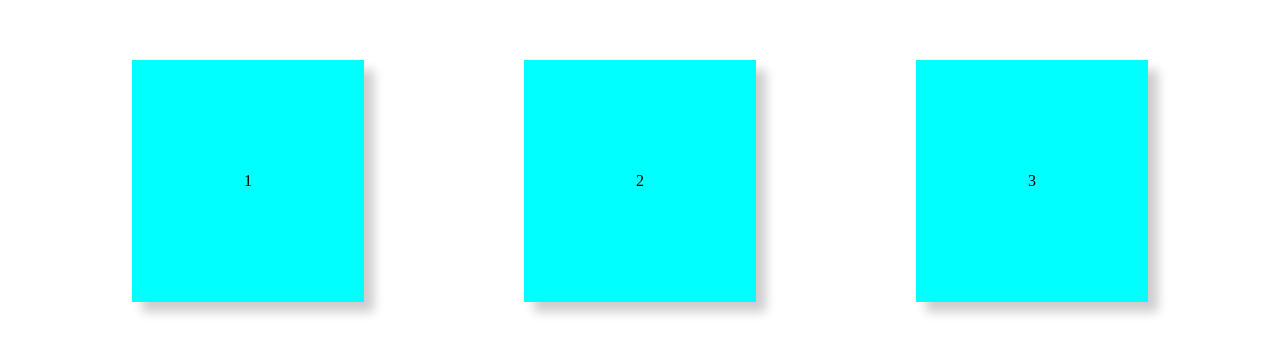
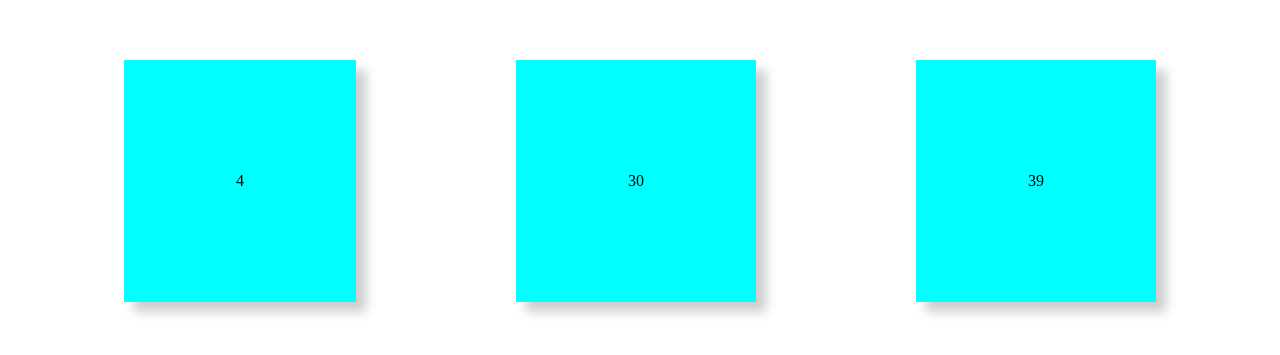
Before and after one commit to Igprad01/Jam-Digital, a website: page public/index.html in a window 1280 px wide. Shown: the part 227-582 px from the top of the page. Drawn offline with Linux system fonts and the light colour scheme.

Commit message:
initial commit

```diff
--- a/public/index.html
+++ b/public/index.html
@@ -8,9 +8,9 @@
 </head>
 <body>
     <div class="card">
-        <div class="jam" id="jam">1</div>
-        <div class="menit" id="menit">2</div>
-        <div class="detik" id="detik">3</div>
+        <div class="jam" id="jam"></div>
+        <div class="menit" id="menit"></div>
+        <div class="detik" id="detik"></div>
     </div>
     <script src="./js/script.js"></script>
 </body>
--- a/public/js/script.js
+++ b/public/js/script.js
@@ -3,7 +3,15 @@ const menit = document.getElementById('menit');
 const detik = document.getElementById('detik');
 
 function JamDigital() {
-    let date = new date();
-    let hours = get.hours();
-    // dilanjutkan nanti masih ga focus
+    const tgl = new Date();
+    const hours = tgl.getHours();
+    const dtk = tgl.getSeconds();
+    const mnt = tgl.getMinutes();
+    jam.textContent = `${hours}`;
+    detik.textContent = `${dtk}`;
+    menit.textContent = `${mnt}`;
 }
+
+setInterval(JamDigital, 1000);
+
+let result = JamDigital();
```
